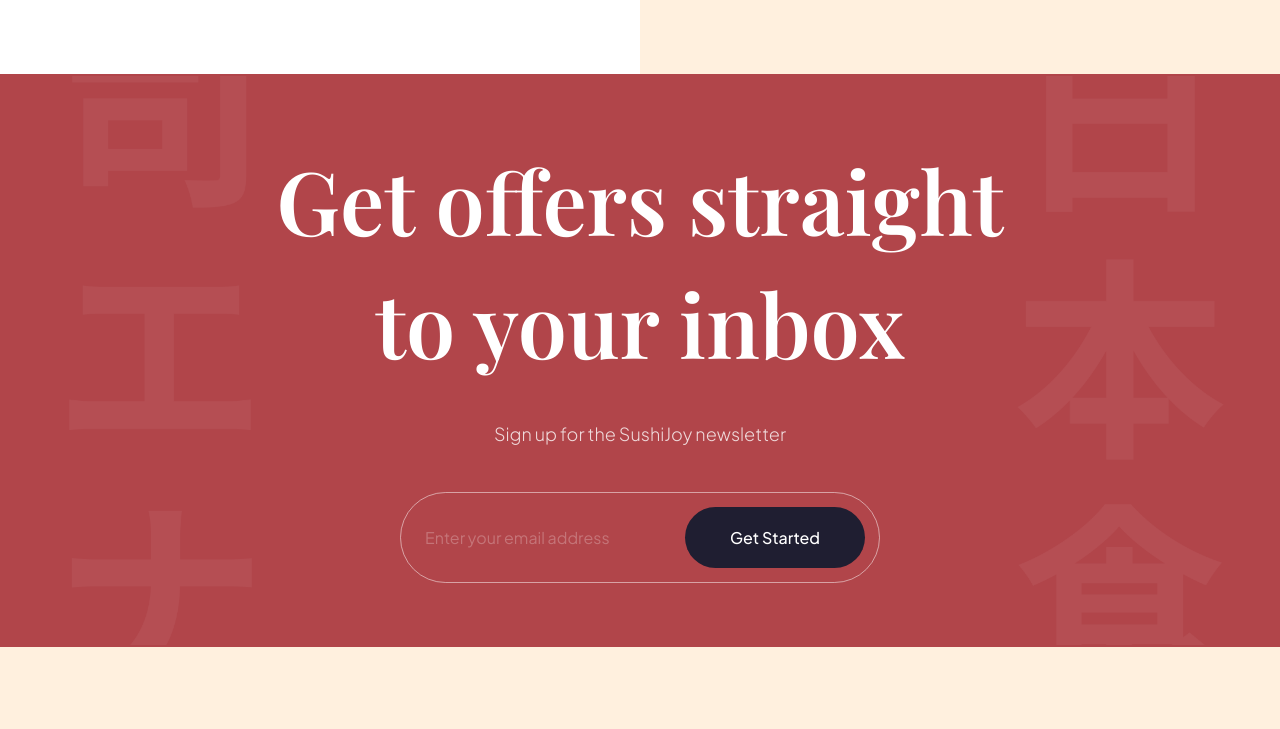
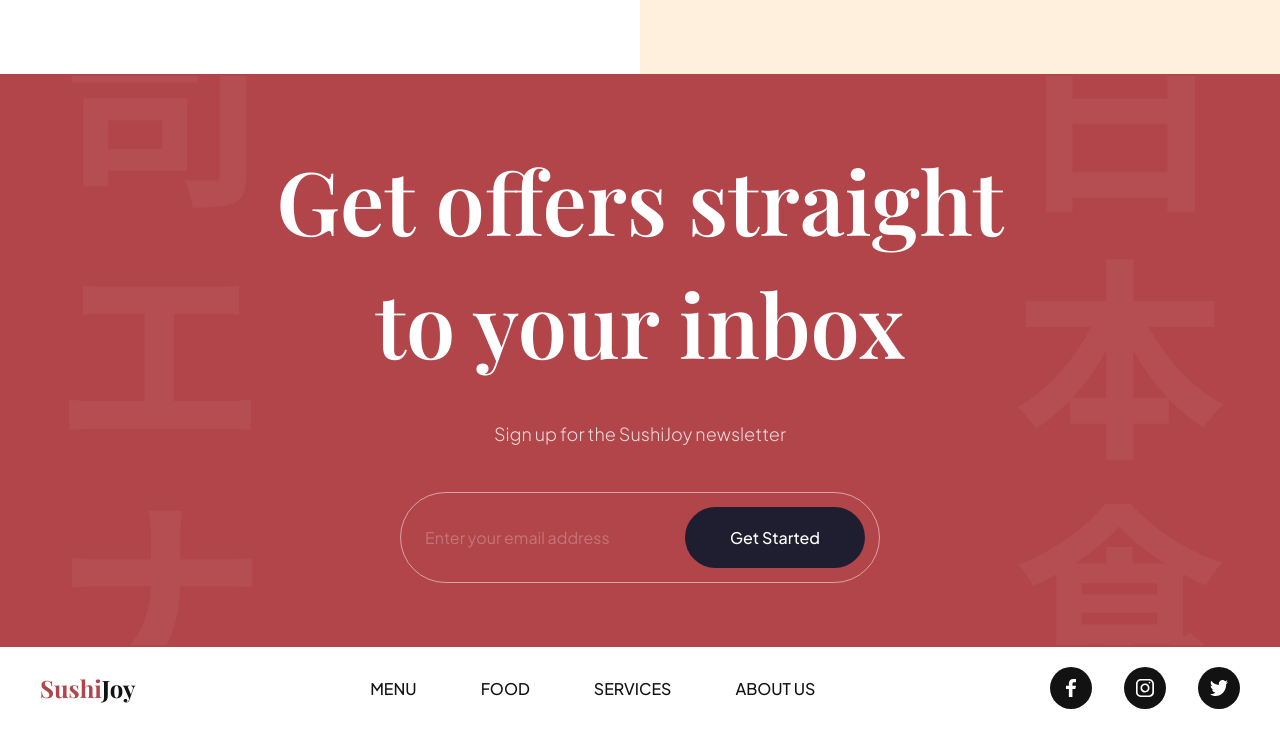
Before and after one commit to kat1z/SushiJoy, a plain HTML site: page index.html in a window 1280 px wide. Shown: the part 3624-4353 px from the top of the page. Before the commit the page ends 4271 px from the top, so only its background shows below. Drawn offline with nearby package versions, Linux system fonts and the light colour scheme.

Commit message:
Added footer and corrected media queries

```diff
--- a/css/sections/footer.css
+++ b/css/sections/footer.css
@@ -0,0 +1,63 @@
+.footer {
+  width: 100%;
+  padding: 20px 40px;
+  background: var(--color-white);
+
+  flex-wrap: wrap;
+  gap: 20px;
+
+  overflow: hidden;
+}
+
+.footer__logo {
+  font-size: 1.5rem;
+  font-weight: bold;
+  font-family: var(--playfair-display);
+  color: var(--secondary-color);
+
+  cursor: pointer;
+}
+
+.footer__logo span {
+  color: var(--primary-color);
+}
+
+.footer ul {
+  list-style: none;
+
+  display: flex;
+  flex-wrap: wrap;
+  flex-direction: row;
+  gap: 64px;
+}
+
+.footer ul:last-child {
+  gap: 32px;
+}
+
+.footer__nav li {
+  font-size: 1rem;
+  font-weight: 500;
+  font-family: var(--plus-jakarta-sans);
+  text-transform: uppercase;
+  color: var(--secondary-color);
+
+  cursor: pointer;
+}
+
+.footer__social li {
+  width: 42px;
+  height: 42px;
+
+  background-color: var(--secondary-color);
+  border-radius: 100%;
+
+  cursor: pointer;
+}
+
+.footer__social li img {
+  width: 45%;
+  height: 45%;
+
+  object-fit: contain;
+}
--- a/css/style.css
+++ b/css/style.css
@@ -282,7 +282,7 @@ a {
     flex-direction: column;
   }
 
-  .trending-drink {
+  .trending-drinks {
     flex-direction: column-reverse;
   }
 
--- a/index.html
+++ b/index.html
@@ -303,6 +303,29 @@
       </div>
     </section>
 
+    <footer class="footer flex-between">
+      <h3 class="footer__logo"><span>Sushi</span>Joy</h3>
+
+      <ul class="footer__nav">
+        <li><a href="#menu">Menu</a></li>
+        <li><a href="#food">Food</a></li>
+        <li><a href="#services">Services</a></li>
+        <li><a href="#about-us">About Us</a></li>
+      </ul>
+
+      <ul class="footer__social">
+        <li class="flex-center">
+          <img src="assets/facebook.svg" alt="facebook" />
+        </li>
+        <li class="flex-center">
+          <img src="assets/instagram.svg" alt="instagram" />
+        </li>
+        <li class="flex-center">
+          <img src="assets/twitter.svg" alt="twitter" />
+        </li>
+      </ul>
+    </footer>
+
     <script src="js/script.js" type="module"></script>
   </body>
 </html>
```
